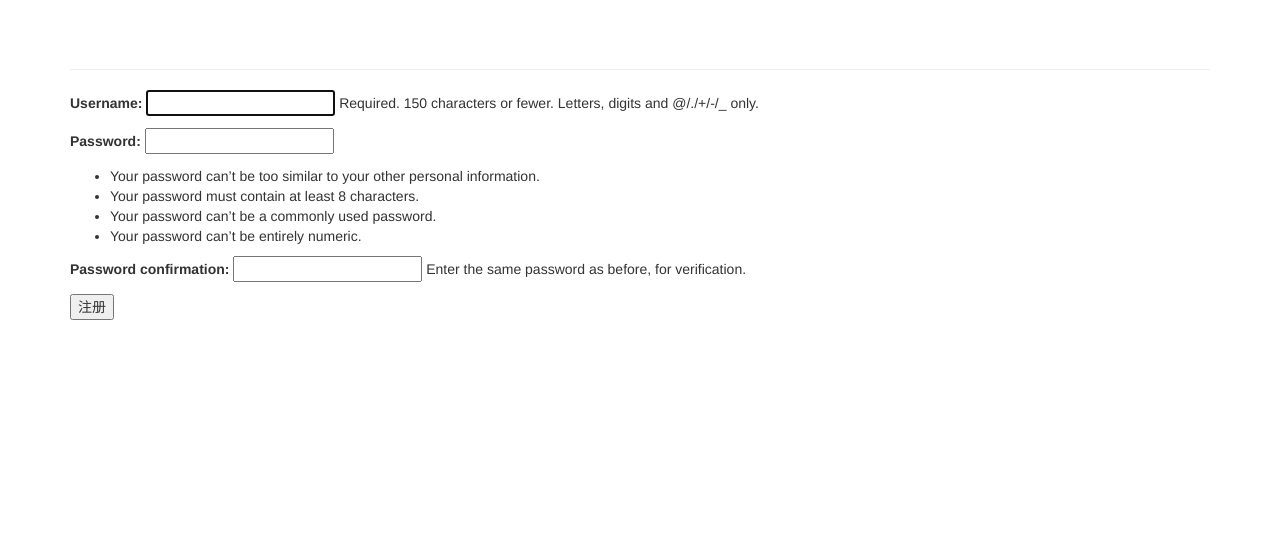
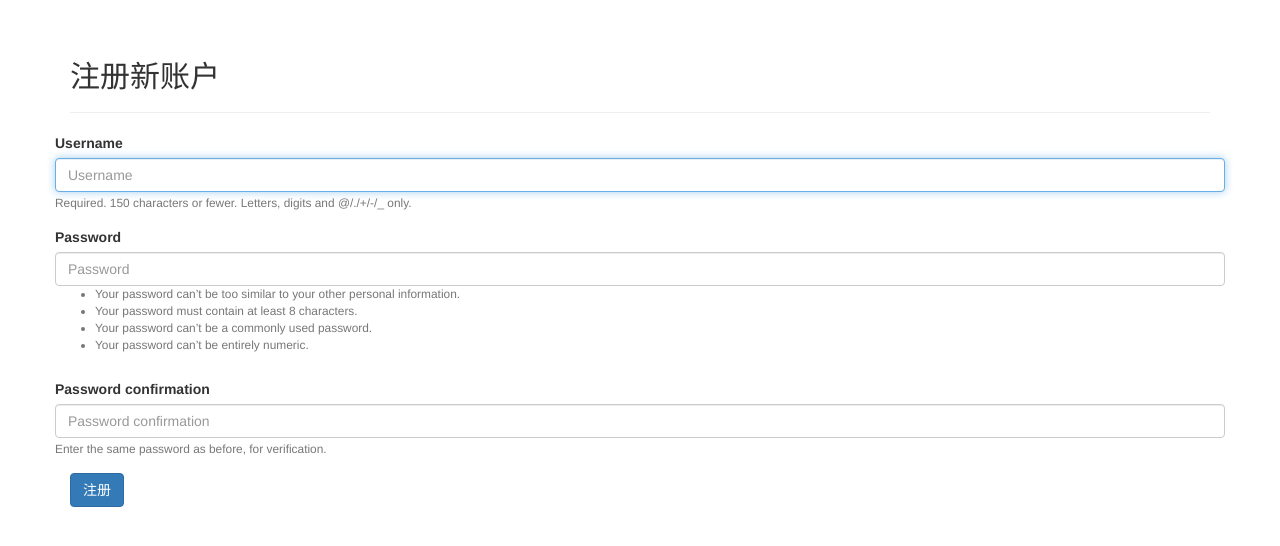
Before and after one commit to bowenddd/python-learning_log, a Django app: page /users/register/ in a window 1280 px wide. Shown: the part 51-597 px from the top of the page. Run offline with Django 3.2, Linux system fonts and the light colour scheme; some libraries are stand-ins or nearby versions.

Commit message:
regisger

```diff
--- a/users/templates/users/register.html
+++ b/users/templates/users/register.html
@@ -1,9 +1,15 @@
 {% extends "learning_logs/base.html" %}
+{% load bootstrap3 %}
+{% block header%}
+<h2>注册新账户</h2>
+{% endblock header%}
 {% block content%}
-    <form method="post" action="{% url 'users:register' %}">
+    <form method="post" action="{% url 'users:register' %}" class="form-horizontal">
         {% csrf_token%}
-        {{form.as_p}}
-        <button name="submit">注册</button>
+        {% bootstrap_form form %}
+        {%buttons%}
+        <button name="submit" class="btn btn-primary">注册</button>
+        {%endbuttons%}
         <input type="hidden" name="next" value="{% url 'learning_logs:index'%}"/>
     </form>
 {% endblock content %}
```
